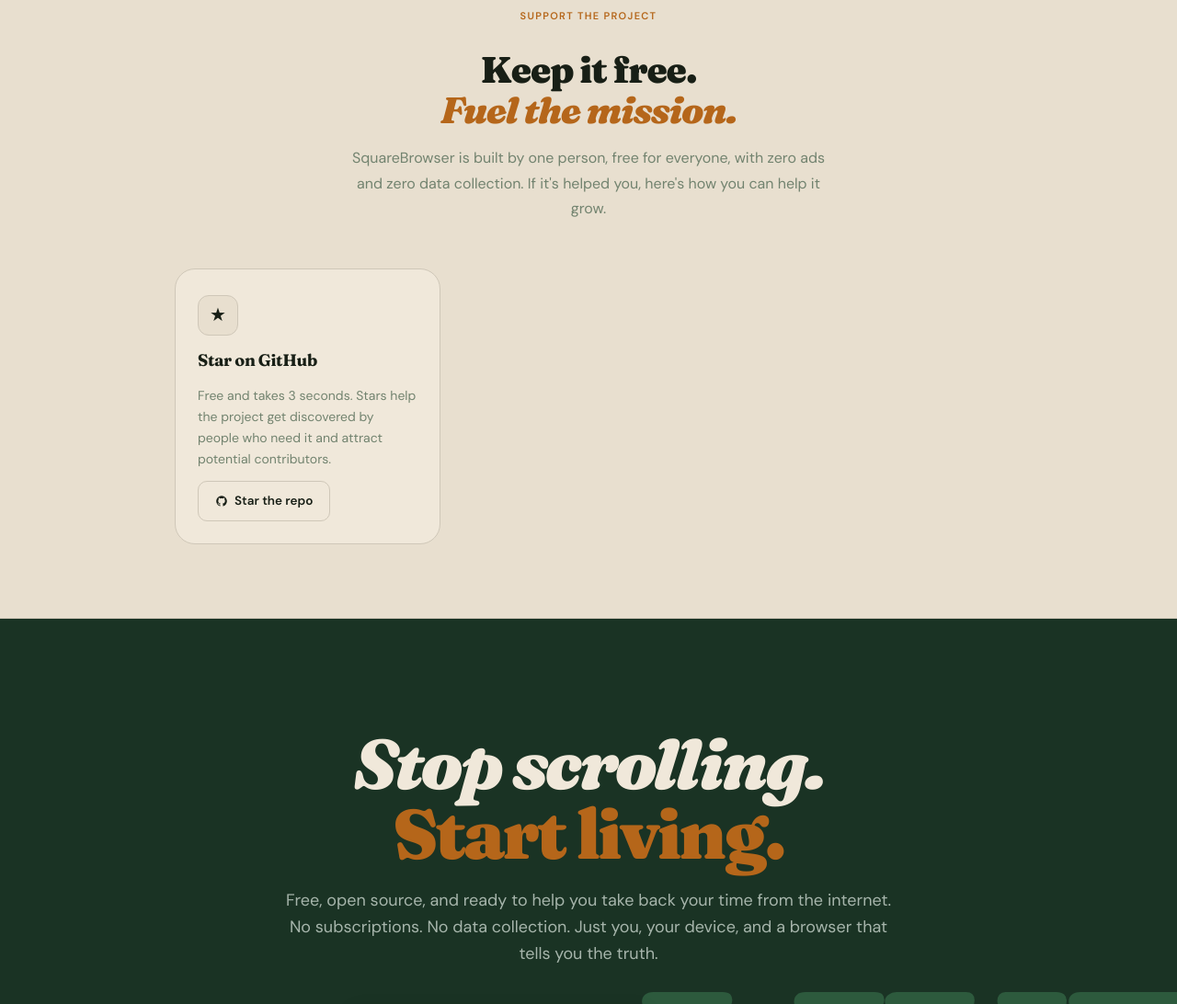
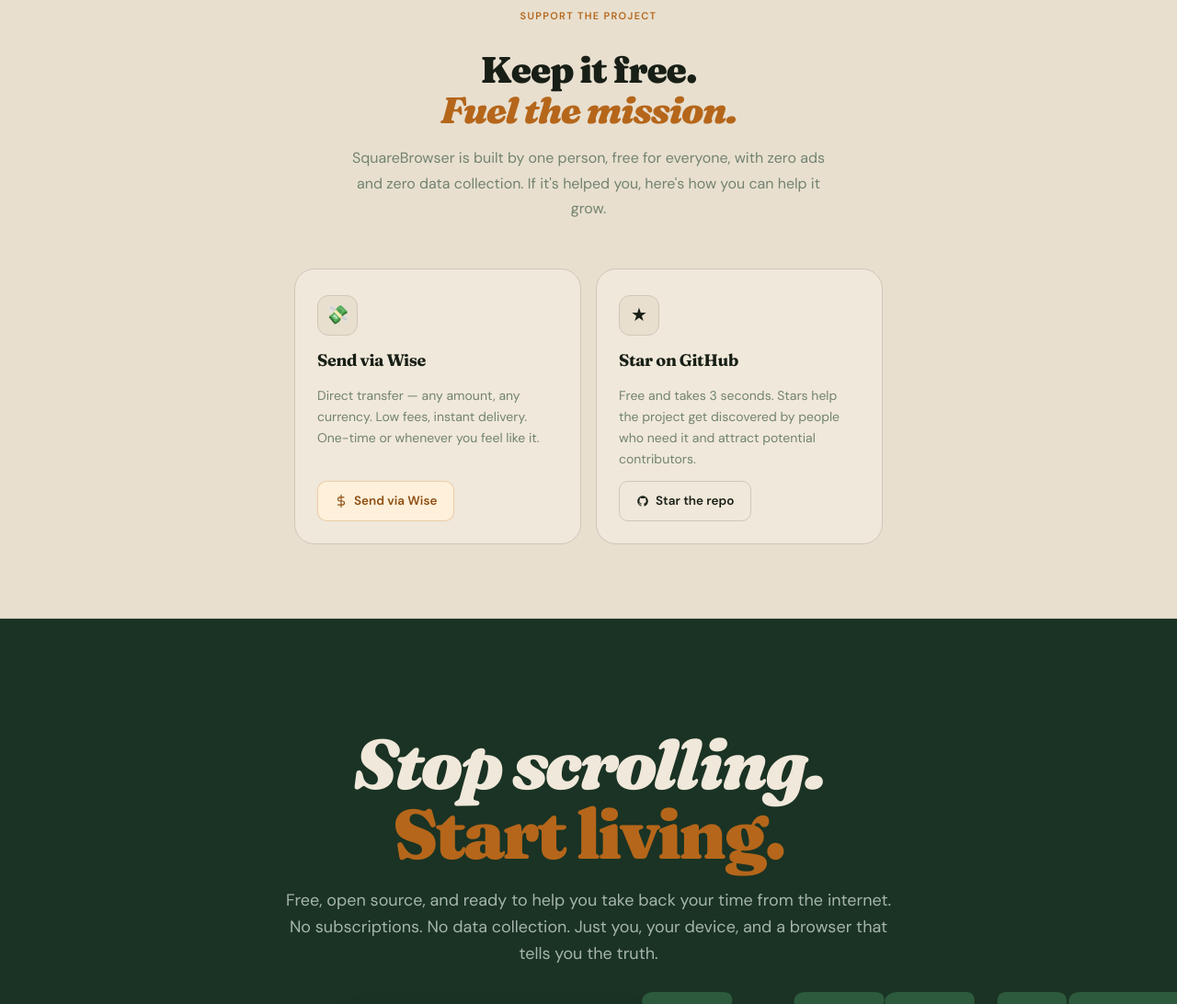
Before and after one commit to MohiuddinSumon/square-browser, a website: page landing/index.html in a window 1280 px wide. Shown: the part 8205-9297 px from the top of the page at 92% size. Drawn offline with Linux system fonts and the light colour scheme.

Commit message:
updated support link

```diff
--- a/landing/index.html
+++ b/landing/index.html
@@ -630,7 +630,7 @@
   .support-sub { font-size: 16px; color: var(--muted); line-height: 1.7; max-width: 520px; margin: 0 auto; }
 
   .support-cards {
-    display: grid; grid-template-columns: repeat(3, 1fr); gap: 16px;
+    display: grid; grid-template-columns: repeat(2, 1fr); gap: 16px; max-width: 640px; margin: 0 auto;
   }
   .scard {
     background: var(--cream); border: 1px solid var(--border); border-radius: var(--r-lg);
@@ -670,7 +670,6 @@
     .footer-inner { grid-template-columns: 1fr 1fr; }
     .roadmap-grid { grid-template-columns: 1fr 1fr; }
     .testi-grid { grid-template-columns: 1fr 1fr; }
-    .support-cards { grid-template-columns: 1fr 1fr; }
   }
 
   @media (max-width: 860px) {
@@ -1188,27 +1187,17 @@
       </div>
       <div class="support-cards">
 
-        <!-- <div class="scard reveal">
-          <div class="scard-icon">☕</div>
-          <div class="scard-title">Buy Me a Coffee</div>
-          <p class="scard-desc">One-time contribution — no account needed. Every coffee keeps development going and servers humming.</p>
-          <a href="https://buymeacoffee.com/squarebrowser" class="scard-btn scard-btn-amber" target="_blank" rel="noopener">
-            <svg width="14" height="14" viewBox="0 0 24 24" fill="currentColor"><path d="M20 3H4v10c0 3.31 2.69 6 6 6h4c3.31 0 6-2.69 6-6V9h-4V8c0-.55.45-1 1-1h3V3zm-3 6v4c0 2.21-1.79 4-4 4h-4c-2.21 0-4-1.79-4-4V5h14v1h-2c-1.1 0-2 .9-2 2v1z"/></svg>
-            Buy a coffee
+        <div class="scard reveal">
+          <div class="scard-icon">💸</div>
+          <div class="scard-title">Send via Wise</div>
+          <p class="scard-desc">Direct transfer — any amount, any currency. Low fees, instant delivery. One-time or whenever you feel like it.</p>
+          <a href="https://wise.com/pay/me/mdmohiuddina3" class="scard-btn scard-btn-amber" target="_blank" rel="noopener">
+            <svg width="14" height="14" viewBox="0 0 24 24" fill="none" stroke="currentColor" stroke-width="2" stroke-linecap="round" stroke-linejoin="round"><line x1="12" y1="1" x2="12" y2="23"/><path d="M17 5H9.5a3.5 3.5 0 0 0 0 7h5a3.5 3.5 0 0 1 0 7H6"/></svg>
+            Send via Wise
           </a>
         </div>
 
         <div class="scard reveal" style="transition-delay:.06s">
-          <div class="scard-icon">♡</div>
-          <div class="scard-title">GitHub Sponsors</div>
-          <p class="scard-desc">Monthly support via GitHub. Choose your own amount — cancel anytime. Great way to sustain long-term development.</p>
-          <a href="https://github.com/sponsors/MohiuddinSumon" class="scard-btn scard-btn-forest" target="_blank" rel="noopener">
-            <svg width="14" height="14" viewBox="0 0 24 24" fill="currentColor"><path d="M12 21.35l-1.45-1.32C5.4 15.36 2 12.28 2 8.5 2 5.42 4.42 3 7.5 3c1.74 0 3.41.81 4.5 2.09C13.09 3.81 14.76 3 16.5 3 19.58 3 22 5.42 22 8.5c0 3.78-3.4 6.86-8.55 11.54L12 21.35z"/></svg>
-            Become a sponsor
-          </a>
-        </div> -->
-
-        <div class="scard reveal" style="transition-delay:.12s">
           <div class="scard-icon">★</div>
           <div class="scard-title">Star on GitHub</div>
           <p class="scard-desc">Free and takes 3 seconds. Stars help the project get discovered by people who need it and attract potential contributors.</p>
```
Also changed, not shown: README.md.
